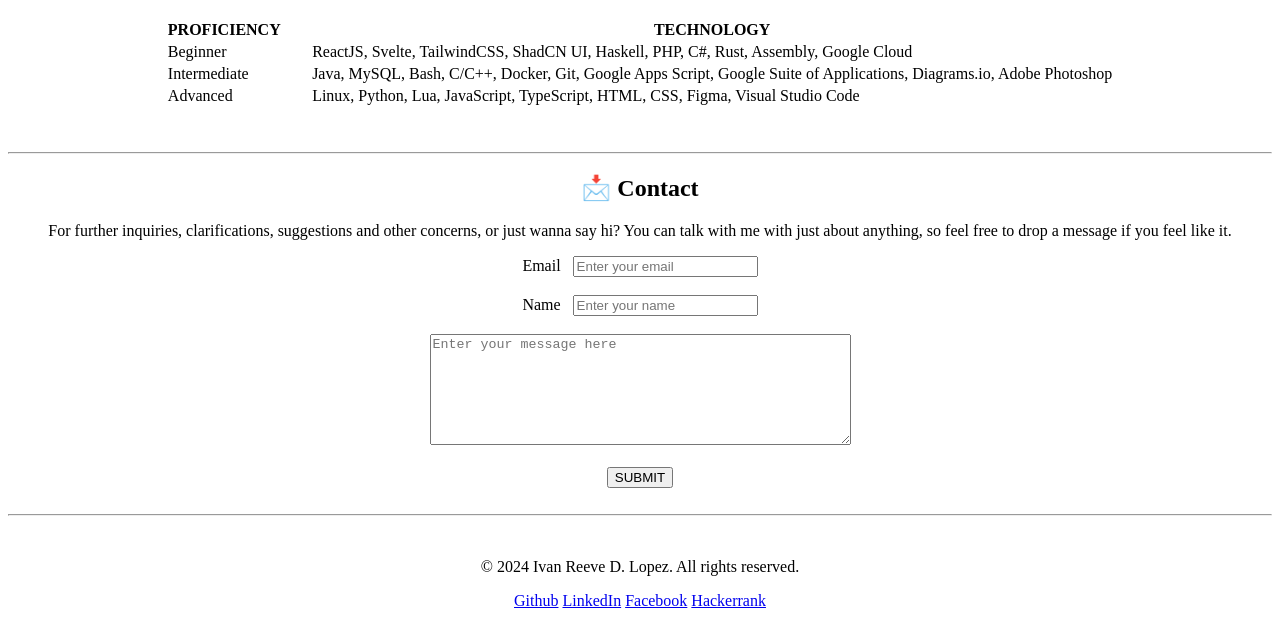
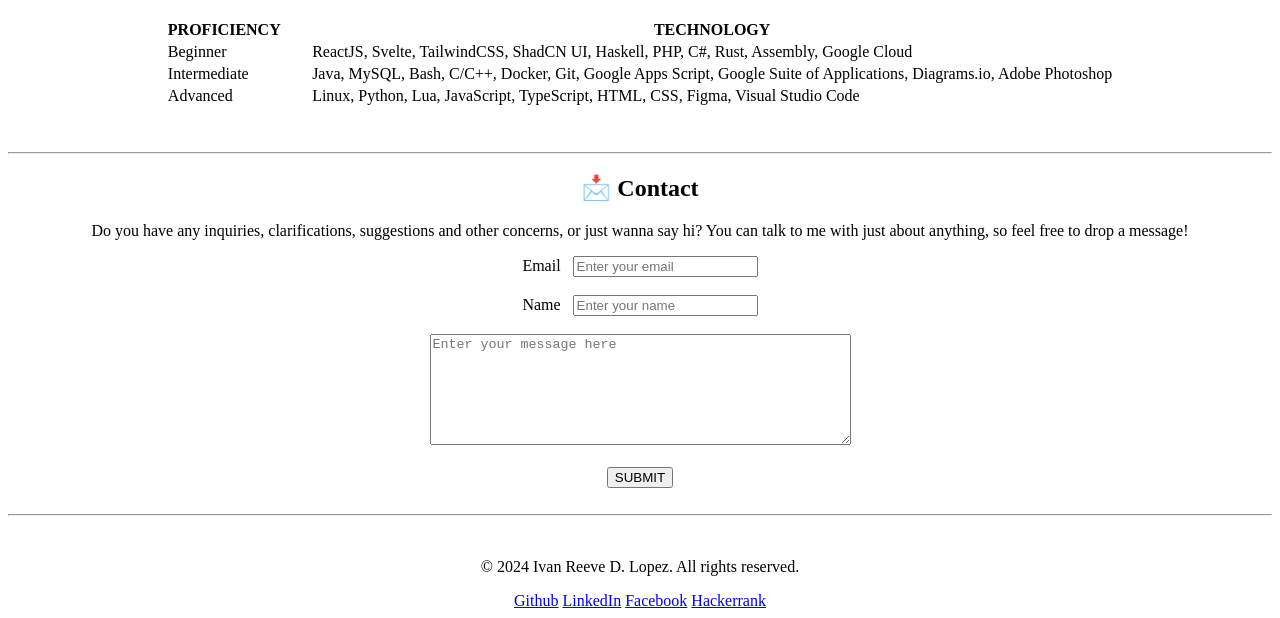
Before and after one commit to ivanreeve/webdev-portfolio, a plain HTML site: page src/index.html in a window 1280 px wide. Shown: the part 2386-3004 px from the top of the page. Drawn offline with Linux system fonts and the light colour scheme.

Commit message:
Update index.html

```diff
--- a/src/index.html
+++ b/src/index.html
@@ -148,7 +148,7 @@
                 <form>
                     <h2>📩 Contact</h2>
                     <p>
-                        For further inquiries, clarifications, suggestions and other concerns, or just wanna say hi? You can talk with me with just about anything, so feel free to drop a message if you feel like it.
+                        Do you have any inquiries, clarifications, suggestions and other concerns, or just wanna say hi? You can talk to me with just about anything, so feel free to drop a message!
                     </p>
                     <label>Email &nbsp;</label> <input type="email" placeholder="Enter your email"><br><br>
                     <label>Name &nbsp;</label> <input type="text" placeholder="Enter your name"><br><br>
```
